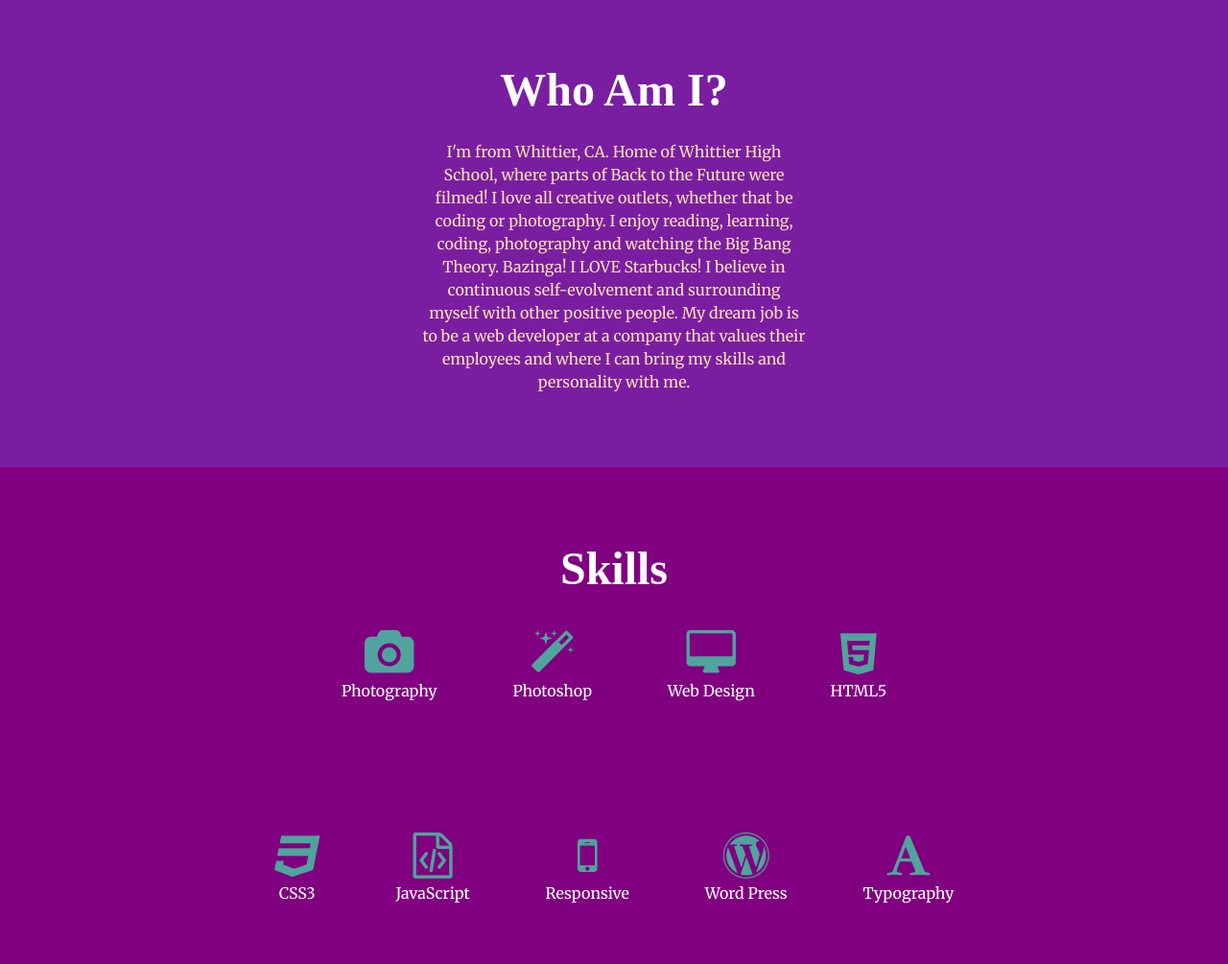
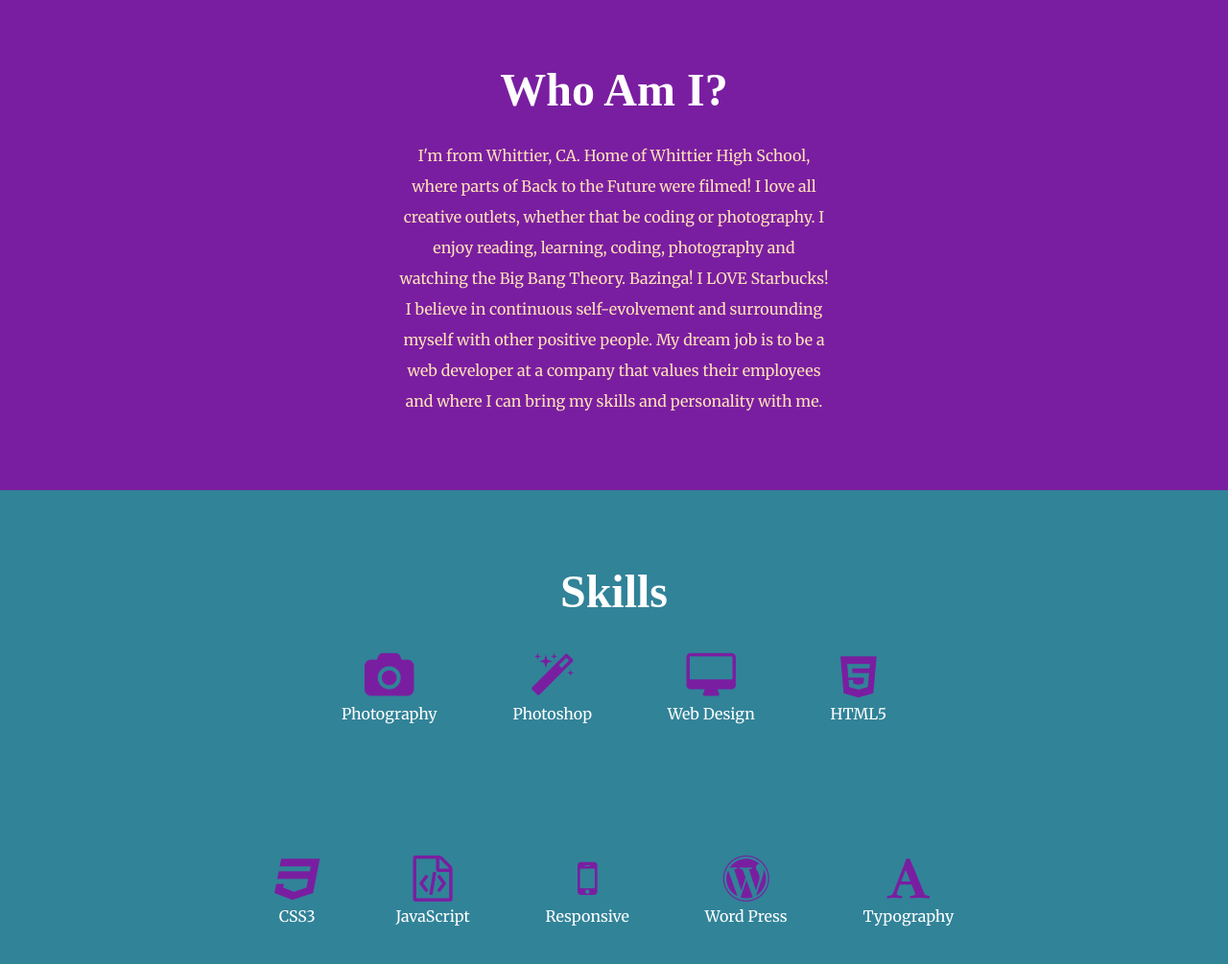
Before and after one commit to vanessameza/unit_9, a plain HTML site: page index.html in a window 1280 px wide. Shown: the part 520-1525 px from the top of the page at 96% size. Drawn offline with nearby package versions, Linux system fonts and the light colour scheme; a web font is replaced by a local one.

Commit message:
updated styling

```diff
--- a/css/style.css
+++ b/css/style.css
@@ -19,7 +19,6 @@ html{
 body{
 	text-align: center;
   background-color: #7A1EA1;/*page background color */
-
 }
 
 a
@@ -93,12 +92,12 @@ p{
 	font-weight: semi-bold;
   margin: 0 auto 5% auto;
   padding: 2% 2% 0 2%;
-  line-height: 150%;
-  max-width: 450px;
+  line-height: 200%;
+  max-width: 500px;
 }
 
 .skills{
-  background-color: purple;
+  background-color: #318398;
   height: 100%;
   text-align: center;
 }
@@ -114,7 +113,7 @@ p{
 }
 
 .skills i{
-  color: #51A39D;
+  color: #7A1EA1;
   font-size: 3em;
   display: block;
   padding: 0 0 5px 0; /* should these be percentages? */
```
